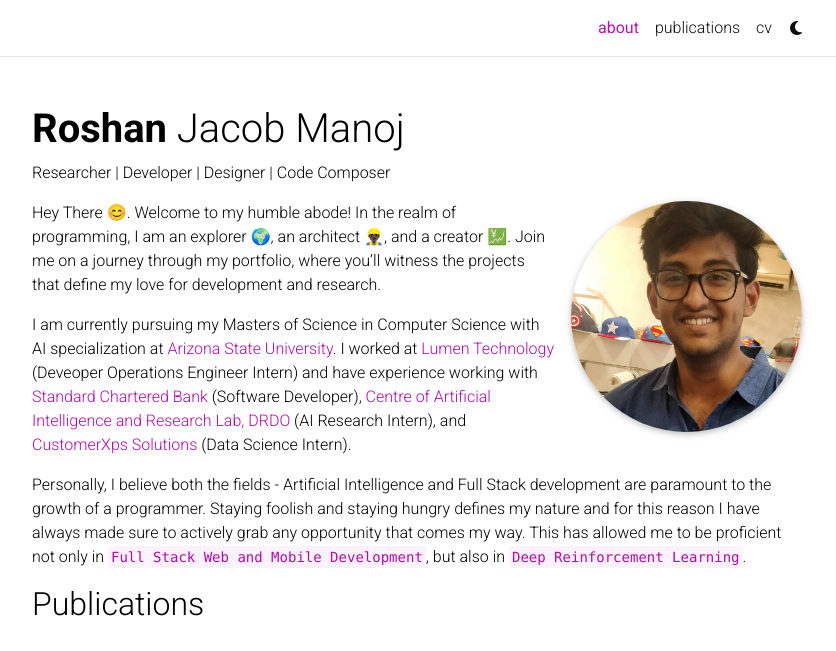
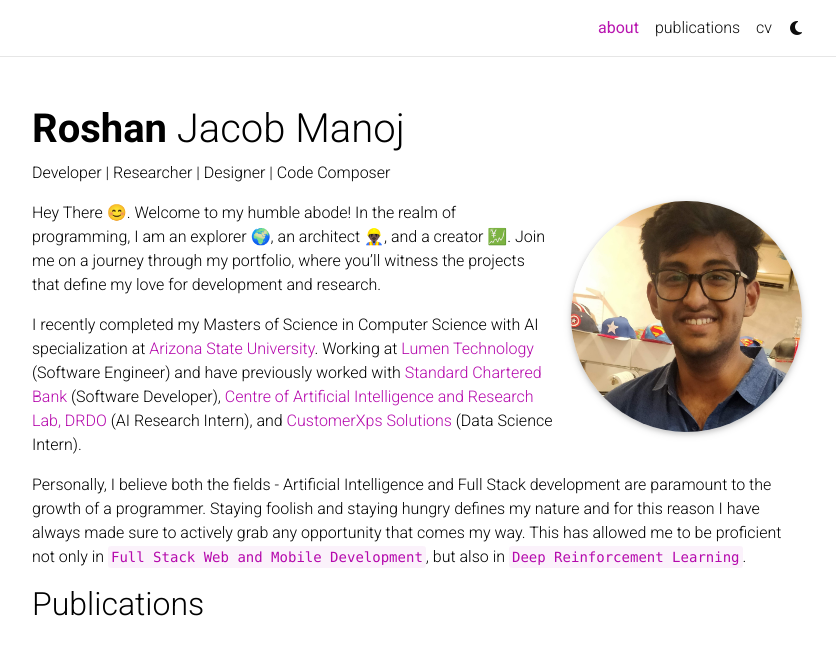
Before and after one commit to roshan-jacob/roshan-jacob.github.io, a Jekyll site: the page built from _pages/about.md, in a window 1280 px wide and 941 px high, cut to the strip 0-651 px from the top of the window. Shown: the whole strip, without its empty margins (223-1059 px from the left). Built offline with Jekyll 4.4.1, drawn with Linux system fonts in a browser that asks for light colours; comment, search, counter and statistics services are not loaded; a style sheet for code colours, icons or effects is not loaded.

Commit message:
Update about.md

```diff
--- a/_pages/about.md
+++ b/_pages/about.md
@@ -2,7 +2,7 @@
 layout: about
 title: about
 permalink: /
-subtitle: "Researcher | Developer | Designer | Code Composer"
+subtitle: "Developer | Researcher | Designer | Code Composer"
 
 profile:
   align: right
@@ -17,6 +17,6 @@
 
 Hey There 😊. Welcome to my humble abode! In the realm of programming, I am an explorer 🌍, an architect 👷🏿‍♂️, and a creator 💹. Join me on a journey through my portfolio, where you'll witness the projects that define my love for development and research.
 
-I am currently pursuing my Masters of Science in Computer Science with AI specialization at [Arizona State University](). I worked at [Lumen Technology]() (Deveoper Operations Engineer Intern) and have experience working with [Standard Chartered Bank]() (Software Developer), [Centre of Artificial Intelligence and Research Lab, DRDO]() (AI Research Intern), and [CustomerXps Solutions]() (Data Science Intern).
+I recently completed my Masters of Science in Computer Science with AI specialization at [Arizona State University](). Working at [Lumen Technology]() (Software Engineer) and have previously worked with [Standard Chartered Bank]() (Software Developer), [Centre of Artificial Intelligence and Research Lab, DRDO]() (AI Research Intern), and [CustomerXps Solutions]() (Data Science Intern).
 
 Personally, I believe both the fields - Artificial Intelligence and Full Stack development are paramount to the growth of a programmer. Staying foolish and staying hungry defines my nature and for this reason I have always made sure to actively grab any opportunity that comes my way. This has allowed me to be proficient not only in `Full Stack Web and Mobile Development`, but also in `Deep Reinforcement Learning`.
```
